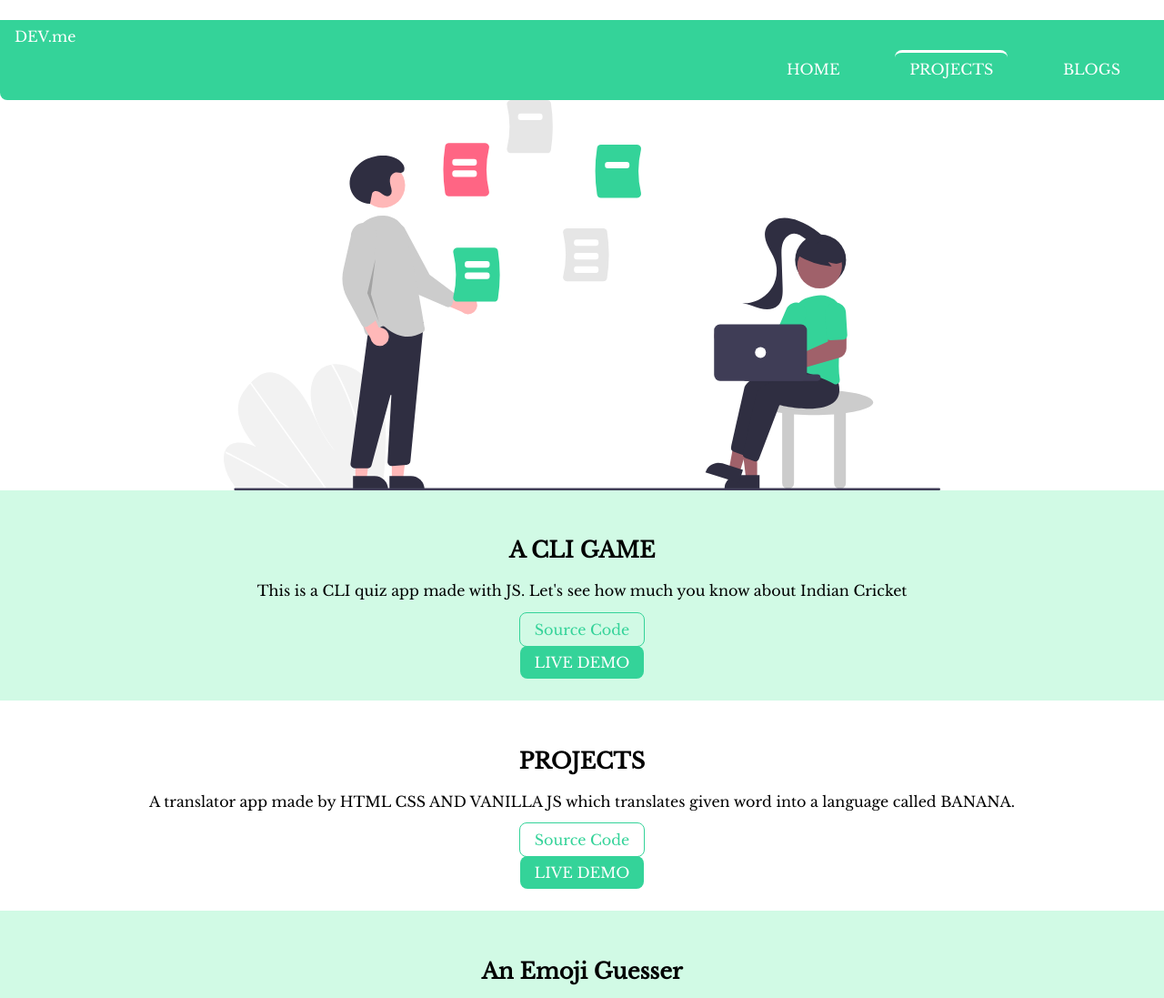
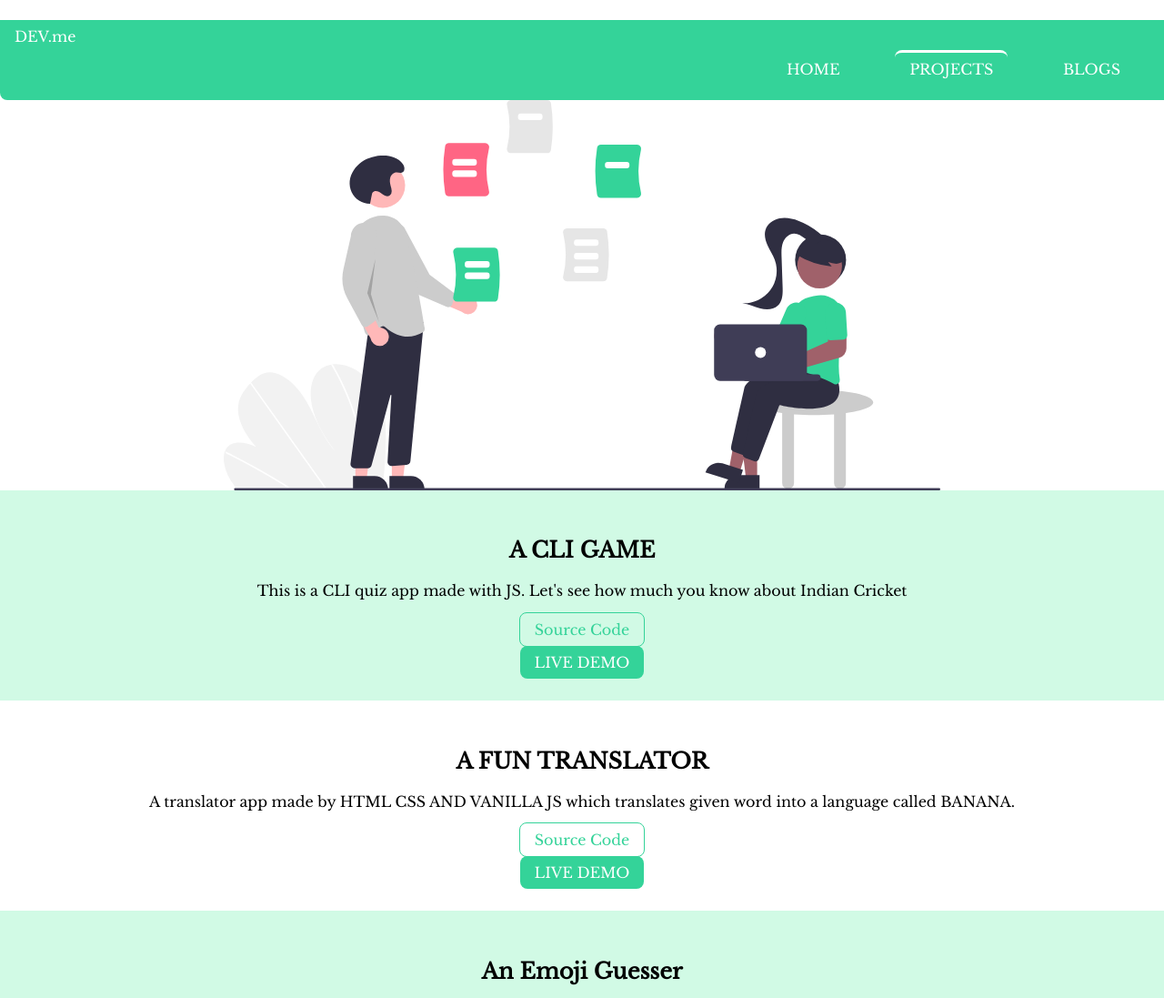
Before and after one commit to solankirishav21/Portfolio, a plain HTML site: page projects.html in a window 1280 px wide. Shown: the top 1097 px of the page at 91% size. Drawn offline with nearby package versions, Linux system fonts and the light colour scheme.

Commit message:
correcting projects name

```diff
--- a/projects.html
+++ b/projects.html
@@ -37,7 +37,7 @@
         </center>
     </div>
     <div class="normal-body">
-        <h2 class="normal-section-heading">PROJECTS</h2>
+        <h2 class="normal-section-heading">A FUN TRANSLATOR</h2>
         <div class="text">A translator app made by HTML CSS AND VANILLA JS which translates given word into a language
             called BANANA.</div>
         <center> <a href="https://github.com/solankirishav21/talk-banana" class="link secondary-link">Source Code
```
